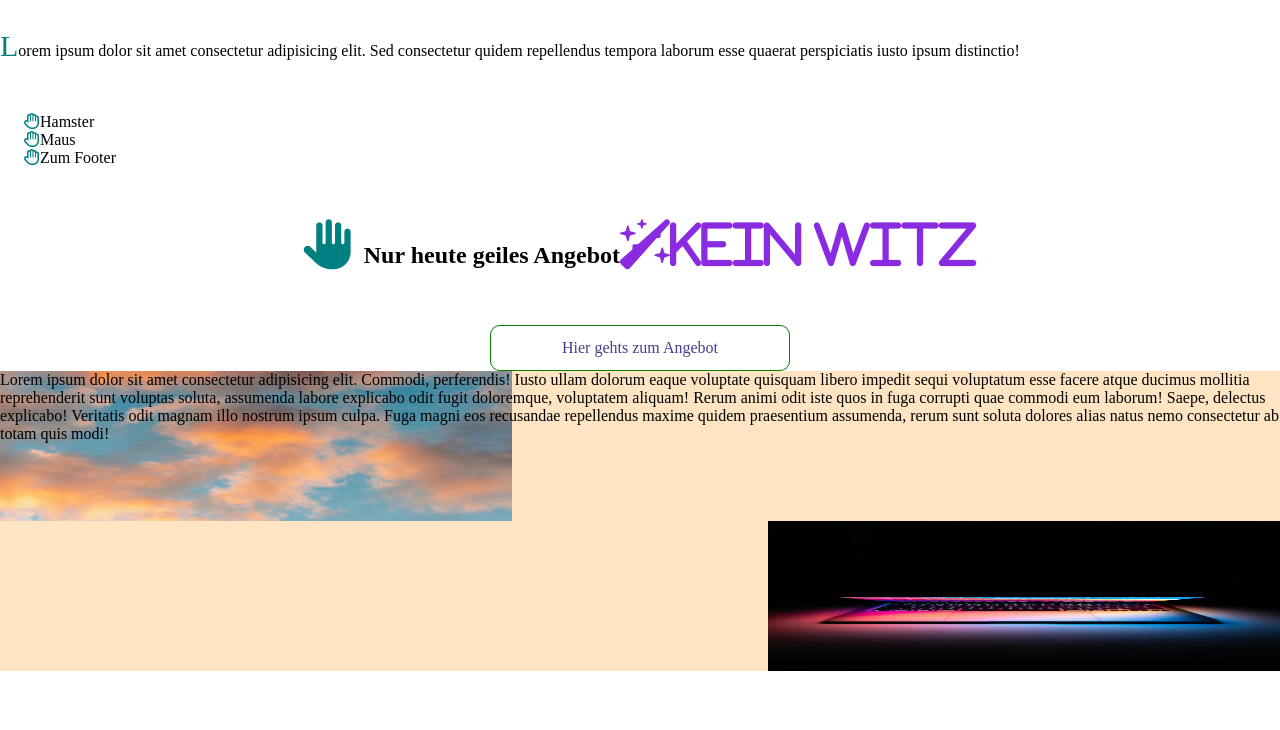
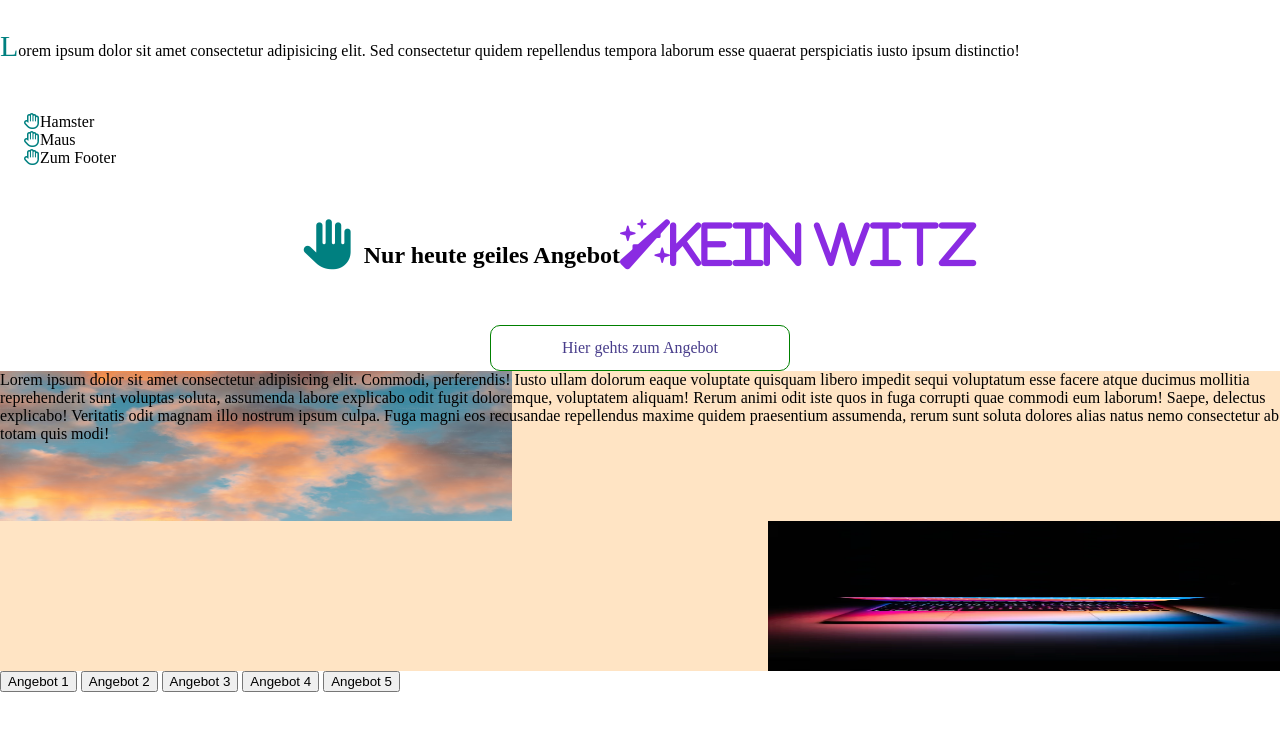
Before and after one commit to ninaraffaela/SuperCode2501Lessons, a plain HTML site: page index.html in a window 1280 px wide. Shown: the part 58-788 px from the top of the page. Drawn offline with Linux system fonts and the light colour scheme.

Commit message:
beforepausse

```diff
--- a/index.html
+++ b/index.html
@@ -31,6 +31,13 @@
             Lorem ipsum dolor sit amet consectetur adipisicing elit. Commodi, perferendis! Iusto ullam dolorum eaque voluptate quisquam libero impedit sequi voluptatum esse facere atque ducimus mollitia reprehenderit sunt voluptas soluta, assumenda labore explicabo odit fugit doloremque, voluptatem aliquam! Rerum animi odit iste quos in fuga corrupti quae commodi eum laborum! Saepe, delectus explicabo! Veritatis odit magnam illo nostrum ipsum culpa. Fuga magni eos recusandae repellendus maxime quidem praesentium assumenda, rerum sunt soluta dolores alias natus nemo consectetur ab totam quis modi!
         </section>
 
+        <article>
+            <button>Angebot 1</button>
+            <button>Angebot 2</button>
+            <button>Angebot 3</button>
+            <button>Angebot 4</button>
+            <button>Angebot 5</button>
+        </article>
     </main>
 </body>
 </html>
```
